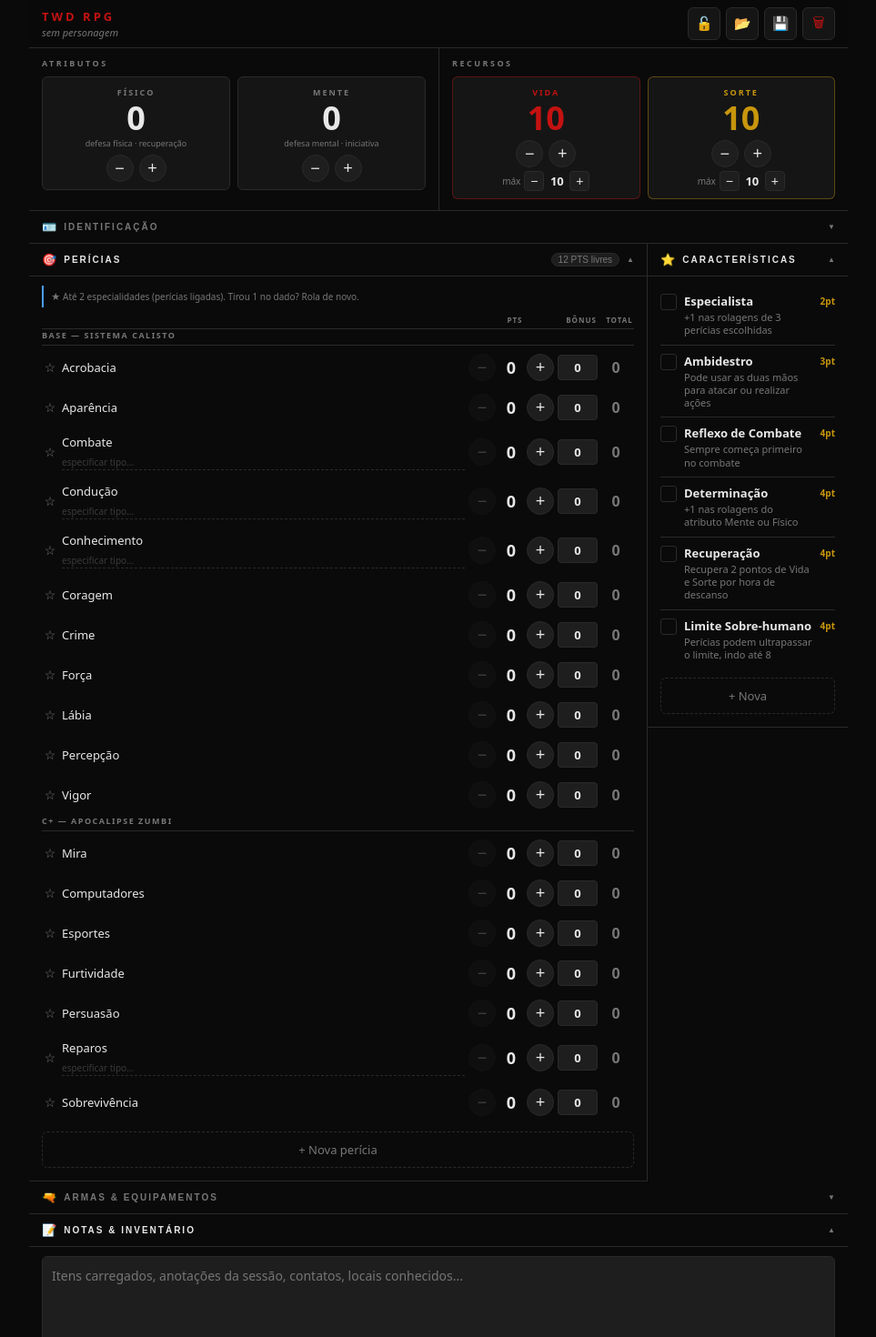
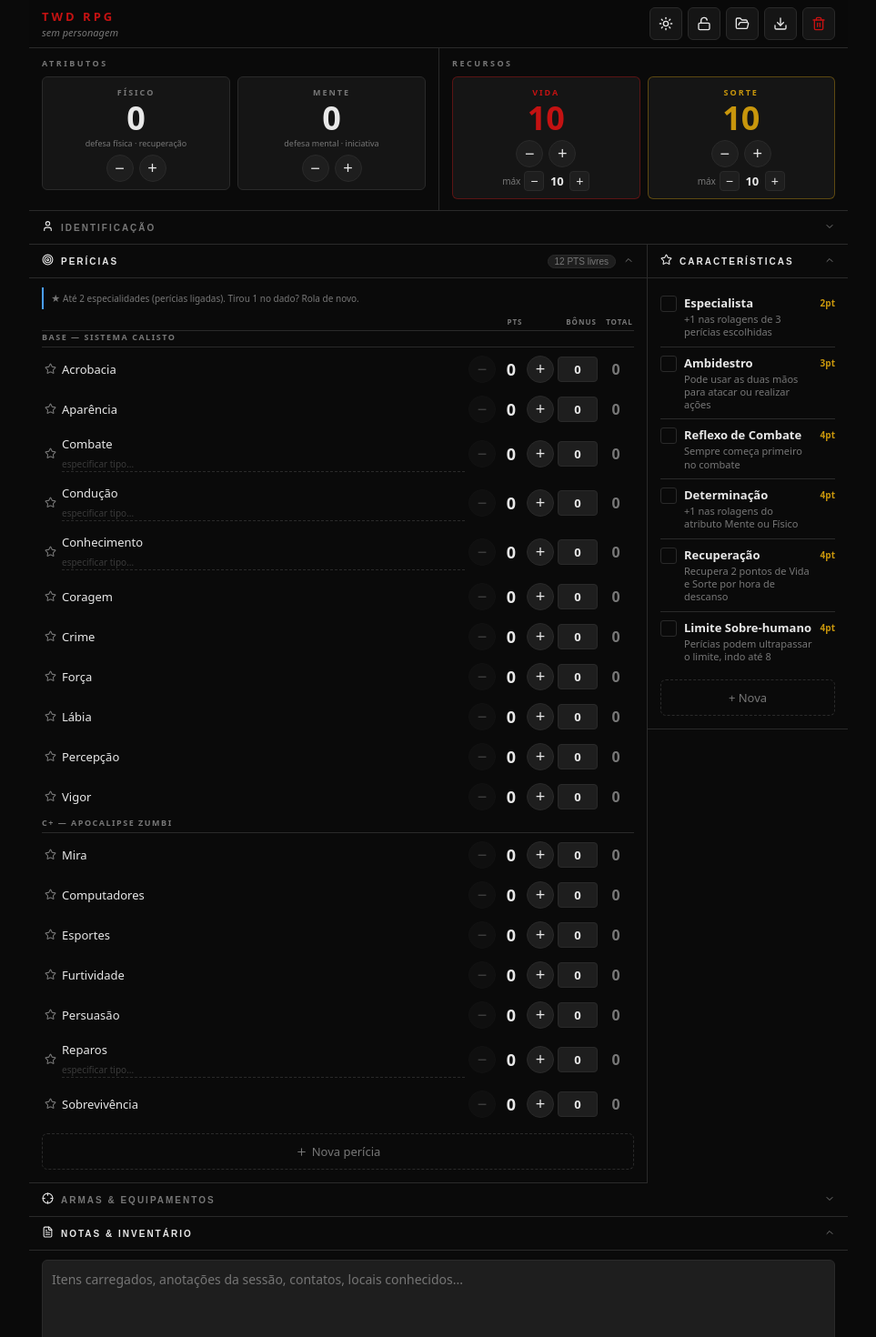
Before and after one commit to ricaelchiquetti/Calisto, a React (Vite) app: page / in a window 1280 px wide. Shown: the top 1470 px of the page at 91% size, without its empty margins (158-1121 px from the left). Built offline with nearby package versions, Linux system fonts and the light colour scheme.

Commit message:
feat: add lucide-react icons and implement theme toggle functionality

```diff
--- a/package.json
+++ b/package.json
@@ -8,6 +8,7 @@
     "preview": "vite preview"
   },
   "dependencies": {
+    "lucide-react": "^1.18.0",
     "react": "^18.3.1",
     "react-dom": "^18.3.1"
   },
--- a/src/App.css
+++ b/src/App.css
@@ -11,7 +11,24 @@
   --gold-dim: rgba(200,150,12,0.15);
   --blue: #4a9eff;
   --green: #4caf50;
+  --header-bg: rgba(10,10,10,0.96);
   --r: 6px;
+}
+
+[data-theme="light"] {
+  --bg: #f5f5f5;
+  --surface: #ffffff;
+  --surface-2: #f0f0f0;
+  --border: #d4d4d4;
+  --text: #1a1a1a;
+  --text-muted: #666666;
+  --red: #c41212;
+  --red-dim: rgba(196,18,18,0.1);
+  --gold: #a07408;
+  --gold-dim: rgba(160,116,8,0.1);
+  --blue: #2979cc;
+  --green: #2e7d32;
+  --header-bg: rgba(245,245,245,0.96);
 }
 
 *, *::before, *::after { box-sizing: border-box; margin: 0; padding: 0; }
@@ -37,7 +54,7 @@ body {
   position: sticky;
   top: 0;
   z-index: 100;
-  background: rgba(10,10,10,0.96);
+  background: var(--header-bg);
   backdrop-filter: blur(8px);
   border-bottom: 1px solid var(--border);
   padding: 8px 14px;
--- a/src/App.jsx
+++ b/src/App.jsx
@@ -23,10 +23,16 @@ function loadCharacter() {
 export default function App() {
   const [char, setChar] = useState(loadCharacter)
   const [locked, setLocked] = useState(false)
+  const [theme, setTheme] = useState(() => localStorage.getItem('twd-theme') || 'dark')
 
   useEffect(() => {
     localStorage.setItem(STORAGE_KEY, JSON.stringify(char))
   }, [char])
+
+  useEffect(() => {
+    document.documentElement.setAttribute('data-theme', theme)
+    localStorage.setItem('twd-theme', theme)
+  }, [theme])
 
   const set = (mutator) => setChar(prev => {
     const next = structuredClone(prev)
@@ -74,6 +80,8 @@ export default function App() {
         onExport={exportJSON}
         onImport={importJSON}
         onReset={resetChar}
+        theme={theme}
+        onToggleTheme={() => setTheme(t => t === 'dark' ? 'light' : 'dark')}
       />
 
       {/* ── STATS BAR: Físico | Mente | Vida | Sorte ── */}
--- a/src/components/Armas.jsx
+++ b/src/components/Armas.jsx
@@ -1,4 +1,5 @@
 import { useState } from 'react'
+import { Crosshair, X } from 'lucide-react'
 import Section from './Section.jsx'
 import { TIPOS_ARMA } from '../data/defaultCharacter.js'
 
@@ -90,7 +91,7 @@ export default function Armas({ armas, onAdd, onRemove, locked }) {
 
   return (
     <>
-      <Section title="Armas & Equipamentos" icon="🔫" badge={armas.length || undefined}>
+      <Section title="Armas & Equipamentos" icon={<Crosshair size={13} />} badge={armas.length || undefined}>
         <div className="arma-list">
           {armas.length === 0 && (
             <div style={{ color: 'var(--text-muted)', fontSize: 13, textAlign: 'center', padding: '12px 0' }}>
@@ -102,7 +103,7 @@ export default function Armas({ armas, onAdd, onRemove, locked }) {
               <div className="arma-header">
                 <div className="arma-nome">{a.nome}</div>
                 <span className="arma-tipo-badge">{a.tipo}</span>
-                {!locked && <button className="arma-remove" onClick={() => onRemove(i)} title="Remover">✕</button>}
+                {!locked && <button className="arma-remove" onClick={() => onRemove(i)} title="Remover"><X size={14} /></button>}
               </div>
 
               <div className="arma-stats">
--- a/src/components/Caracteristicas.jsx
+++ b/src/components/Caracteristicas.jsx
@@ -1,4 +1,5 @@
 import { useState } from 'react'
+import { Star, Check } from 'lucide-react'
 import Section from './Section.jsx'
 
 const NEEDS_DETAIL = ['Especialista']
@@ -52,7 +53,7 @@ export default function Caracteristicas({ caracteristicas, onChange, onAdd, onRe
     <>
       <Section
         title="Características"
-        icon="⭐"
+        icon={<Star size={13} />}
         badge={ativas.length ? `${ativas.length} ativa${ativas.length !== 1 ? 's' : ''}` : undefined}
         defaultOpen
       >
@@ -63,7 +64,7 @@ export default function Caracteristicas({ caracteristicas, onChange, onAdd, onRe
             onClick={() => toggle(i)}
           >
             <div className={`caract-checkbox${c.ativo ? ' caract-checkbox--ativo' : ''}`}>
-              {c.ativo && <span className="caract-checkbox-icon">✓</span>}
+              {c.ativo && <span className="caract-checkbox-icon"><Check size={11} /></span>}
             </div>
 
             <div className="caract-body">
--- a/src/components/Experiencia.jsx
+++ b/src/components/Experiencia.jsx
@@ -1,3 +1,4 @@
+import { TrendingUp } from 'lucide-react'
 import Section from './Section.jsx'
 import NumericField from './NumericField.jsx'
 
@@ -12,7 +13,7 @@ export default function Experiencia({ experiencia, onChange }) {
   const disponivel = Math.max(0, experiencia.total - experiencia.gasto)
 
   return (
-    <Section title="Experiência" icon="📈" defaultOpen>
+    <Section title="Experiência" icon={<TrendingUp size={13} />} defaultOpen>
       <div className="xp-boxes">
         <div className="xp-box">
           <div className="xp-box__label">Total</div>
--- a/src/components/Header.jsx
+++ b/src/components/Header.jsx
@@ -1,6 +1,7 @@
 import { useRef } from 'react'
+import { Lock, Unlock, FolderOpen, Download, Trash2, Sun, Moon } from 'lucide-react'
 
-export default function Header({ nome, locked, onToggleLock, onExport, onImport, onReset }) {
+export default function Header({ nome, locked, onToggleLock, onExport, onImport, onReset, theme, onToggleTheme }) {
   const fileRef = useRef(null)
 
   return (
@@ -21,20 +22,27 @@ export default function Header({ nome, locked, onToggleLock, onExport, onImport,
           onChange={e => { if (e.target.files[0]) onImport(e.target.files[0]) }}
         />
         <button
+          className="btn-icon"
+          onClick={onToggleTheme}
+          title={theme === 'dark' ? 'Mudar para tema claro' : 'Mudar para tema escuro'}
+        >
+          {theme === 'dark' ? <Sun size={16} /> : <Moon size={16} />}
+        </button>
+        <button
           className={`btn-icon${locked ? ' btn-icon--locked' : ''}`}
           onClick={onToggleLock}
           title={locked ? 'Desbloquear ficha' : 'Bloquear ficha (modo sessão)'}
         >
-          {locked ? '🔒' : '🔓'}
+          {locked ? <Lock size={16} /> : <Unlock size={16} />}
         </button>
         <button className="btn-icon" onClick={() => fileRef.current.click()} title="Importar JSON">
-          📂
+          <FolderOpen size={16} />
         </button>
         <button className="btn-icon" onClick={onExport} title="Exportar JSON">
-          💾
+          <Download size={16} />
         </button>
         <button className="btn-icon btn-icon--danger" onClick={onReset} title="Resetar ficha">
-          🗑
+          <Trash2 size={16} />
         </button>
       </div>
     </header>
--- a/src/components/Identificacao.jsx
+++ b/src/components/Identificacao.jsx
@@ -1,8 +1,9 @@
+import { User } from 'lucide-react'
 import Section from './Section.jsx'
 
 export default function Identificacao({ data, onChange }) {
   return (
-    <Section title="Identificação" icon="🪪">
+    <Section title="Identificação" icon={<User size={13} />}>
       <div className="field-group">
         <label className="field-label">Nome</label>
         <input
--- a/src/components/Notas.jsx
+++ b/src/components/Notas.jsx
@@ -1,8 +1,9 @@
+import { FileText } from 'lucide-react'
 import Section from './Section.jsx'
 
 export default function Notas({ value, onChange }) {
   return (
-    <Section title="Notas & Inventário" icon="📝" defaultOpen>
+    <Section title="Notas & Inventário" icon={<FileText size={13} />} defaultOpen>
       <textarea
         className="notas-area"
         value={value}
--- a/src/components/Pericias.jsx
+++ b/src/components/Pericias.jsx
@@ -1,4 +1,5 @@
 import { useState } from 'react'
+import { Target, Star, X, Plus } from 'lucide-react'
 import Section from './Section.jsx'
 import NumericField from './NumericField.jsx'
 
@@ -53,7 +54,7 @@ export default function Pericias({ pericias, disponiveis, limiteMax, onChange, o
     <>
       <Section
         title="Perícias"
-        icon="🎯"
+        icon={<Target size={13} />}
         badge={`${disponiveis} PTS livre${disponiveis !== 1 ? 's' : ''}`}
         badgeVariant={badgeVariant}
         defaultOpen
@@ -93,7 +94,7 @@ export default function Pericias({ pericias, disponiveis, limiteMax, onChange, o
                   title={p.especialidade ? 'Remover especialidade' : 'Marcar como especialidade'}
                   disabled={!p.especialidade && especialidades.length >= MAX_ESPECIALIDADES}
                 >
-                  {p.especialidade ? '★' : '☆'}
+                  {p.especialidade ? <Star size={13} fill="currentColor" /> : <Star size={13} />}
                 </button>
 
                 <div className="pericia-info">
@@ -131,14 +132,14 @@ export default function Pericias({ pericias, disponiveis, limiteMax, onChange, o
                 </span>
 
                 {p.custom && !locked && (
-                  <button className="pericia-remove" onClick={() => onRemove(i)} title="Remover">✕</button>
+                  <button className="pericia-remove" onClick={() => onRemove(i)} title="Remover"><X size={12} /></button>
                 )}
               </div>
             </div>
           )
         })}
 
-        {!locked && <button className="btn-add" onClick={() => setShowAdd(true)}>+ Nova perícia</button>}
+        {!locked && <button className="btn-add" onClick={() => setShowAdd(true)}><Plus size={13} /> Nova perícia</button>}
       </Section>
 
       {showAdd && <AddPericia onAdd={onAdd} onClose={() => setShowAdd(false)} />}
--- a/src/components/Section.jsx
+++ b/src/components/Section.jsx
@@ -1,4 +1,5 @@
 import { useState } from 'react'
+import { ChevronUp, ChevronDown } from 'lucide-react'
 
 export default function Section({ title, icon, badge, badgeVariant, children, defaultOpen = false }) {
   const [open, setOpen] = useState(defaultOpen)
@@ -13,7 +14,7 @@ export default function Section({ title, icon, badge, badgeVariant, children, de
             {badge}
           </span>
         )}
-        <span className="section__arrow">{open ? '▲' : '▼'}</span>
+        <span className="section__arrow">{open ? <ChevronUp size={12} /> : <ChevronDown size={12} />}</span>
       </button>
       {open && <div className="section__content">{children}</div>}
     </div>
```
Also changed, not shown: 1 other file (tests, documents, lock files or other folders).
